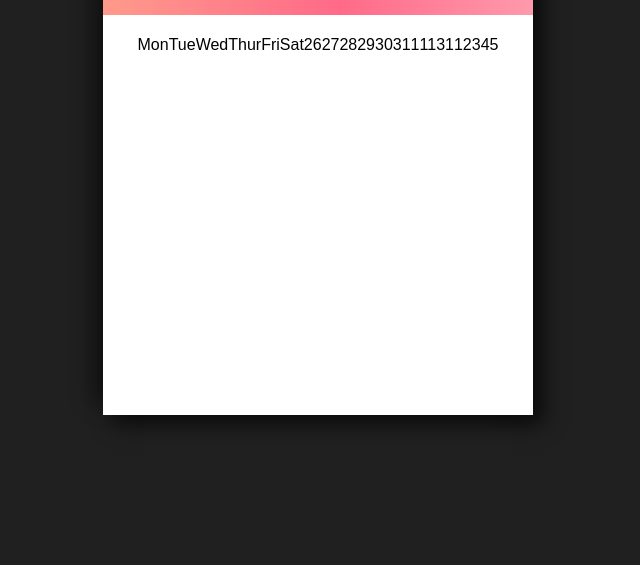
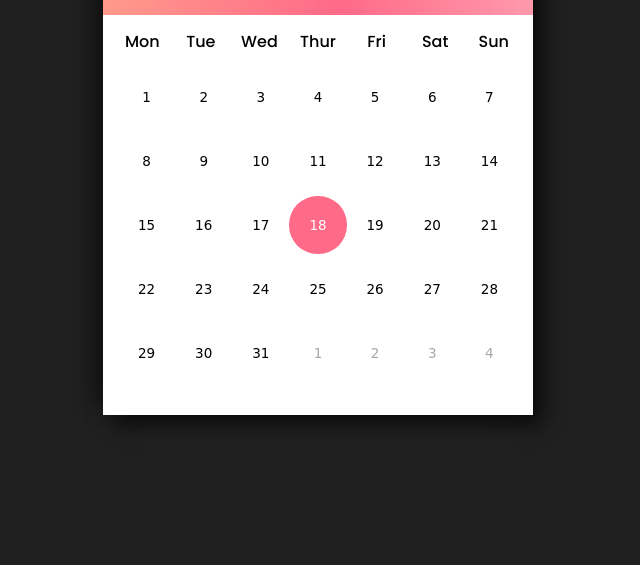
Before and after one commit to SHRISTI-web/Calender, a plain HTML site: page index.html in a window 1280 px wide. Shown: the part 235-800 px from the top of the page, without its empty margins (322-962 px from the left). Drawn offline with Linux system fonts and the light colour scheme.

Commit message:
updated commit

```diff
--- a/index.html
+++ b/index.html
@@ -1,21 +1,22 @@
 <!DOCTYPE html>
 <html lang="en">
   <head>
-        <title>Calender</title>
-        <link rel="stylesheet" href="./styles.css"></link>
+    <meta charset="UTF-8" />
+    <meta http-equiv="X-UA-Compatible" content="IE=edge" />
+    <meta name="viewport" content="width=device-width, initial-scale=1.0" />
+    <title>Calander</title>
+    <link rel="stylesheet" href="./styles.css">
   </head>
   <body>
       <div class="container flex">
-            <div class="calender">
-                <div class="month flex">
-<img class="prev"
-src="./left-arrow.png" alt="">
+          <div class="calendar">
+              <div class="month flex    ">
+                  <img class="prev"  src="./left-arrow.png" alt="">
                   <div class="content">
                     <h1>MAY</h1>
-    <p>Wed May 18th 2022</p>
+                    <p>Wed May 11th 2022</p>
                   </div>
-<img class="next"
-src="./right-arrow.png" alt="">
+                  <img class="next" src="./right-arrow.png" alt="">
               </div>
               <div class="weekdays flex">
                   <div>Mon</div>
@@ -24,6 +25,8 @@ src="./right-arrow.png" alt="">
                   <div>Thur</div>
                   <div>Fri</div>
                   <div>Sat</div>
+                  <div>Sun</div>
+              </div>
               <div class="days flex">
                   <div class="previous-days">26</div>
                   <div class="previous-days">27</div>
@@ -32,6 +35,7 @@ src="./right-arrow.png" alt="">
                   <div class="previous-days">30</div>
                   <div class="previous-days">31</div>
                   <div>1</div>
+
                   <div class="today">11</div>
                   <div>31</div>
                   <div class="next-days">1</div>
@@ -42,6 +46,7 @@ src="./right-arrow.png" alt="">
               </div>
           </div>
       </div>
+
       <script src="./script.js"></script>
   </body>
 </html>
--- a/script.js
+++ b/script.js
@@ -0,0 +1,81 @@
+const date = new Date();
+
+const renderCalendar = () => {
+  date.setDate(1);
+
+  const monthDays = document.querySelector(".days");
+
+  const lastDay = new Date(
+    date.getFullYear(),
+    date.getMonth() + 1,
+    0
+  ).getDate();
+
+  const prevLastDay = new Date(
+    date.getFullYear(),
+    date.getMonth(),
+    0
+  ).getDate();
+
+  const firstDayIndex = date.getDay();
+
+  const lastDayIndex = new Date(
+    date.getFullYear(),
+    date.getMonth() + 1,
+    0
+  ).getDay();
+
+  const nextDays = 7 - lastDayIndex - 1;
+
+  const months = [
+    "January",
+    "February",
+    "March",
+    "April",
+    "May",
+    "June",
+    "July",
+    "August",
+    "September",
+    "October",
+    "November",
+    "December",
+  ];
+
+  document.querySelector(".content h1").innerHTML = months[date.getMonth()];
+
+  document.querySelector(".content p").innerHTML = new Date().toDateString();
+
+  let days = "";
+
+  for (let x = firstDayIndex; x > 0; x--) {
+    days += `<div class="previous-days">${prevLastDay - x + 1}</div>`;
+  }
+
+  for (let i = 1; i <= lastDay; i++) {
+    if (
+      i === new Date().getDate() &&
+      date.getMonth() === new Date().getMonth()
+    ) {
+      days += `<div class="today">${i}</div>`;
+    } else {
+      days += `<div>${i}</div>`;
+    }
+  }
+
+  for (let j = 1; j <= nextDays; j++) {
+    days += `<div class="next-days">${j}</div>`;
+    monthDays.innerHTML = days;
+  }
+};
+
+document.querySelector(".prev").addEventListener("click", () => {
+  date.setMonth(date.getMonth() - 1);
+  renderCalendar();
+});
+
+document.querySelector(".next").addEventListener("click", () => {
+  date.setMonth(date.getMonth() + 1);
+  renderCalendar();
+});
+renderCalendar();
--- a/styles.css
+++ b/styles.css
@@ -1,58 +1,115 @@
-*{
-    margin:0;
-    padding:0;
-    box-sizing:border-box;
-    font-family:"Poppins", sans-serif;
+@import url("https://fonts.googleapis.com/css2?family=Poppins:wght@400;500&display=swap");
+
+* {
+  margin: 0;
+  padding: 0;
+  box-sizing: border-box;
+  font-family: "Poppins", sans-serif;
 }
-.flex{
-    display:flex;
-    align-items:center;
-    justify-content:center;
+.flex {
+  display: flex;
+  align-items: center;
+  justify-content: center;
 }
-.container{
-    width:100%;
-    height:100vh;
-    background-color:rgb(33,32,32);
+.container {
+  width: 100%;
+  height: 100vh;
+  background-color: rgb(33, 32, 32);
 }
-.calender{
-    width:430px;
-    height:500px;
-    background-color:white;
-    box-shadow:
-    10px 10px 20px rgba(0,0,0,0.669),
-    -10px -10px 20px rgba(0,0,0,0.436);
+/* @learnwithshero  */
+
+.calendar {
+  width: 430px;
+  height: 500px;
+  background-color: white;
+  box-shadow: 10px 10px 20px rgba(0, 0, 0, 0.669),
+    -10px -10px 20px rgba(0, 0, 0, 0.436);
 }
-.calender .month{
-    width:100%;
-    height:20%;
-    padding: 20px 30px;
-    background-color:#ff9a8b;
-    background-image:linear-gradient(90deg,#ff9a8b 0%, #ff6a88 55%, #ff99ac 100%);
-    justify-content:space-between !important;
-    text-align:center;
+
+.calendar .month {
+  width: 100%;
+  height: 20%;
+  padding: 20px 30px;
+  background-color: #ff9a8b;
+  background-image: linear-gradient(
+    90deg,
+    #ff9a8b 0%,
+    #ff6a88 55%,
+    #ff99ac 100%
+  );
+  justify-content: space-between !important;
+  text-align: center;
 }
-.calender .month img{
-    width:26px;
-    height:26px;
-    cursor:pointer;
-    transition:0.1s;
+.calendar .month img {
+  width: 26px;
+  height: 26px;
+  cursor: pointer;
+  transition: 0.1s;
 }
 .month img:hover{
-    opacity:0.8
+    opacity: 0.8;
 }
-.month h1{
-    text-transform:uppercase;
-    font-size:30px;
+.month h1 {
+  text-transform: uppercase;
+  font-size: 30px;
 }
-.month p{
-    font-weight:300;
-    color: rgba(0,0,0,0.797);
-    font-family:cursive;
+.month p {
+  font-weight: 300;
+  color: rgba(0, 0, 0, 0.797);
+  font-family: cursive;
+}
+.weekdays {
+  width: 100%;
+  padding: 10px;
+  height: 10%;
+  padding-bottom: 0;
+}
+.weekdays div {
+  width: calc(430px / 7);
+  height: 80%;
+  text-align: center;
+  font-size: 16px;
+  font-weight: 500;
+  margin: 0 5px;
+  transition: 0.2s;
+}
+.days {
+  width: 100%;
+  height: 70%;
+  flex-wrap: wrap;
+  margin: auto;
+  padding: 30px 10px;
+  padding-top: 0;
+}
+.days div {
+  width: calc(400px / 7);
+  height: calc(400px / 7);
+  text-align: center;
+  font-size: 13.5px;
+  font-family: cursive;
+  display: flex;
+  align-items: center;
+  justify-content: center;
+  transition: 0.1s;
+}
 
+.days .previous-days,
+.days .next-days {
+    color: rgba(0, 0, 0, 0.349);
 }
-.weekdays{
-    width:100;
-    padding:10px;
-    height:10%;
-    padding-bottom:0;
+.days .today {
+    background-color: #ff6a88;
+    cursor: pointer;
+    color: white;
+    border-radius: 50%;
+  transition: 0.2s;
 }
+.days .today:hover {
+  background-color: #f95c79;
+}
+.days div:not(.today):hover{
+    border-radius: 0;
+    border: 0.5px solid black;
+    background-color: rgba(0, 0, 0, 0.215);
+    cursor: pointer;
+}
```
Lines whose indentation alone changed are shown as unchanged.
